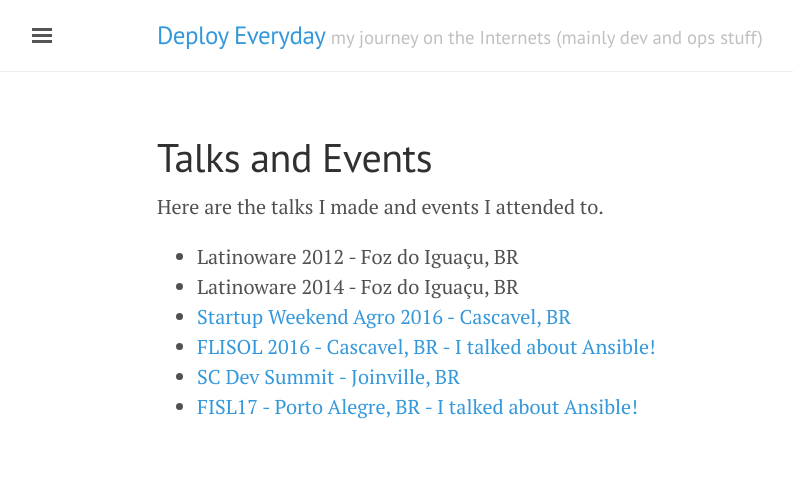
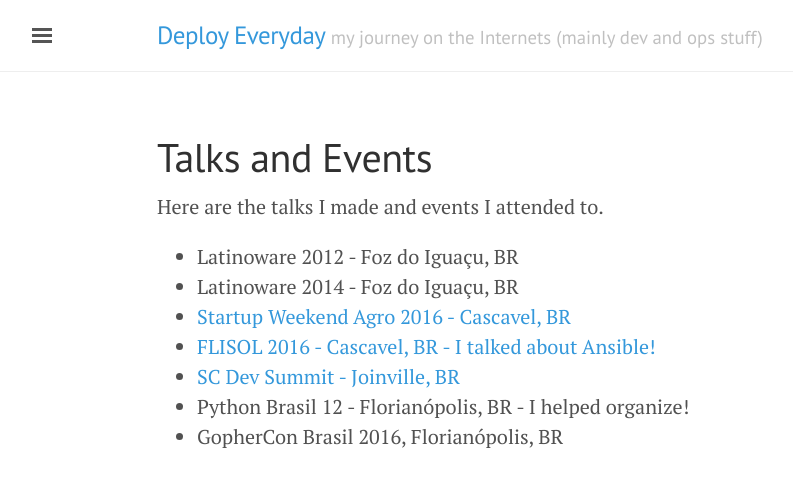
Before and after one commit to jonatasbaldin/jonatasbaldin.github.io, a Jekyll site: the page built from events.md, in a window 1280 px wide. Shown: the top 487 px of the page, without its empty margins (3-796 px from the left). Built offline with Jekyll 4.4.1, drawn with Linux system fonts in a browser that asks for light colours; nearby versions of some CDN libraries.

Commit message:
Remove awesome-jonatas, add some events

```diff
--- a/_includes/sidebar.html
+++ b/_includes/sidebar.html
@@ -11,7 +11,6 @@
   <nav class="sidebar-nav">
     <a class="sidebar-nav-item{% if page.url == site.baseurl %} active{% endif %}" href="{{ site.baseurl }}/">Home</a>
     <a class="sidebar-nav-item{% if page.url == site.baseurl %} active{% endif %}" href="{{ site.baseurl }}/events.html">Talks and Events</a>
-    <a class="sidebar-nav-item{% if page.url == site.baseurl %} active{% endif %}" href="https://github.com/jonatasbaldin/awesome-jonatas" target="_blank">My Awesome List</a>
     <a class="sidebar-nav-item{% if page.url == site.baseurl %} active{% endif %}" href="{{ site.baseurl }}/resume.pdf" target="_blank">Resume</a>
     <a class="sidebar-nav-item{% if page.url == site.baseurl %} active{% endif %}" href="{{ site.baseurl }}/about.html">About</a>
 
--- a/events.md
+++ b/events.md
@@ -10,4 +10,5 @@
 * [Startup Weekend Agro 2016 - Cascavel, BR](http://deployeveryday.com/2016/03/29/startup-weekend-agro-cascavel-2016.html)
 * [FLISOL 2016 - Cascavel, BR - I talked about Ansible!](http://deployeveryday.com/2016/04/19/flisol2016-cascavel.html)
 * [SC Dev Summit - Joinville, BR](http://deployeveryday.com/2016/05/29/sc-dev-summit-16.html)
-* [FISL17 - Porto Alegre, BR - I talked about Ansible!](http://deployeveryday.com/2016/08/01/fisl17.html)
+* Python Brasil 12 - Florianópolis, BR - I helped organize!
+* GopherCon Brasil 2016, Florianópolis, BR
```
